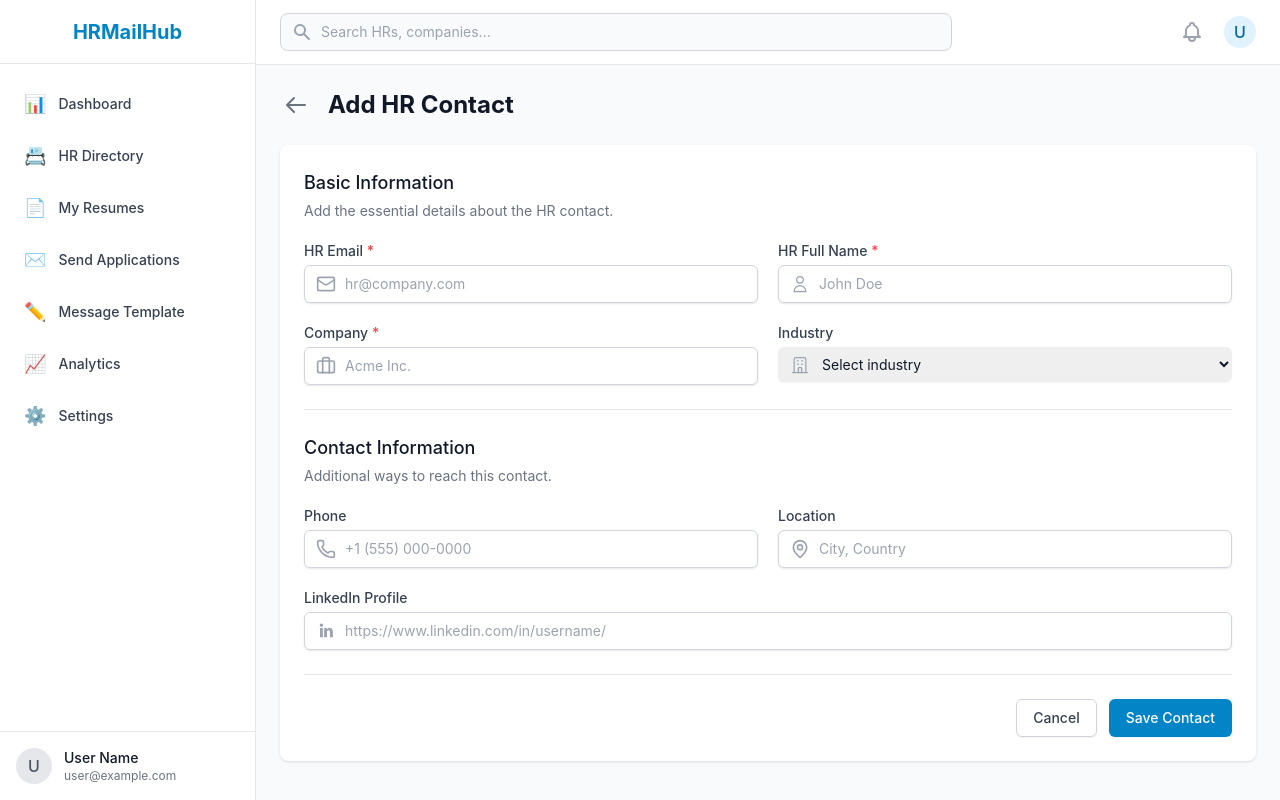
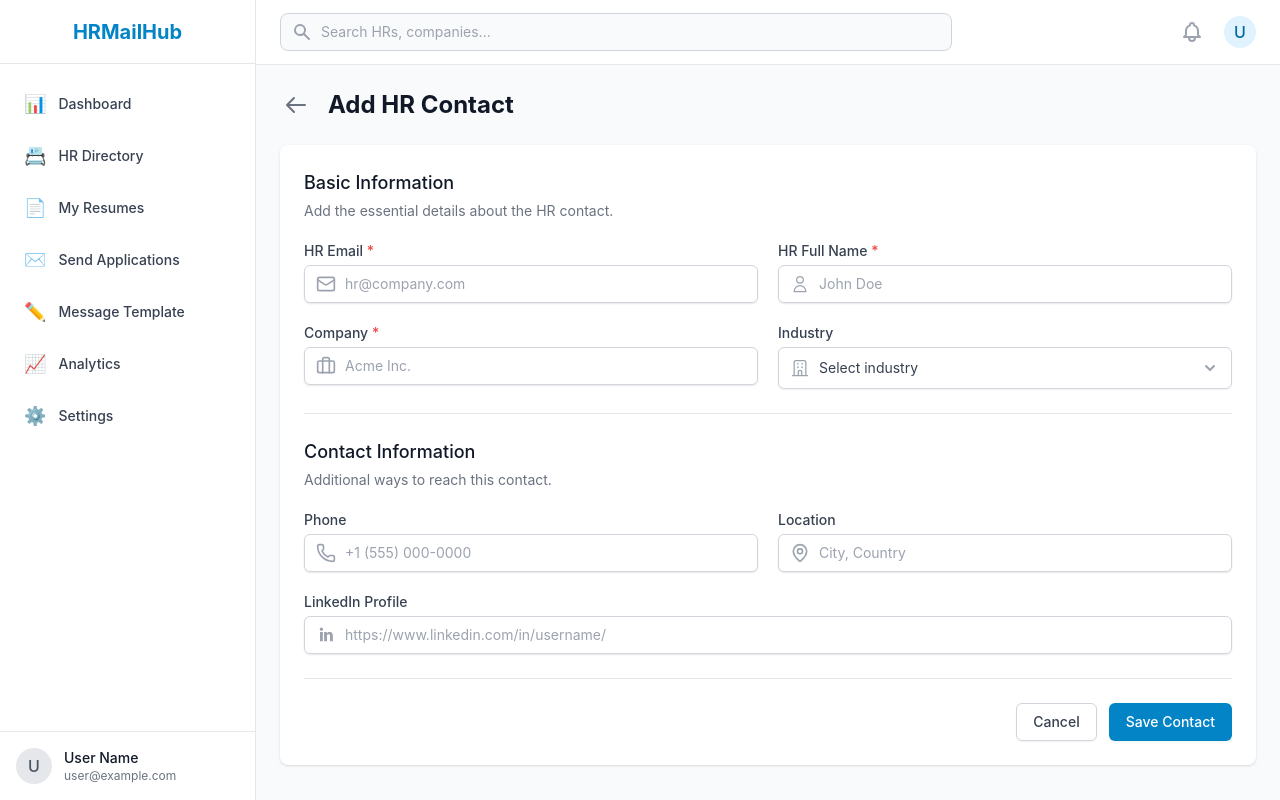
Before and after one commit to Vijaykumar308/HR-Mail-Hub, a React app in the folder frontend/: page /hr-directory/create in a window 1280 px wide. Built offline with nearby package versions, Linux system fonts and the light colour scheme; the HTML template or start-up script is replaced by a standard one.

Commit message:
hr-directory page is created

```diff
--- a/frontend/src/pages/HRDirectoryCreate.jsx
+++ b/frontend/src/pages/HRDirectoryCreate.jsx
@@ -20,6 +20,7 @@ const HRDirectoryCreate = () => {
 
   const industries = [
     'Technology',
+    'Software Engineering',
     'E-commerce',
     'Finance',
     'Healthcare',
@@ -175,21 +176,26 @@ const HRDirectoryCreate = () => {
                   Industry
                 </label>
                 <div className="relative">
+                  <div className="absolute inset-y-0 left-0 pl-3 flex items-center pointer-events-none">
+                    <svg className="h-5 w-5 text-gray-400" fill="none" viewBox="0 0 24 24" stroke="currentColor">
+                      <path strokeLinecap="round" strokeLinejoin="round" strokeWidth={1.5} d="M19 21V5a2 2 0 00-2-2H7a2 2 0 00-2 2v16m14 0h2m-2 0h-5m-9 0H3m2 0h5M9 7h1m-1 4h1m4-4h1m-1 4h1m-5 10v-5a1 1 0 011-1h2a1 1 0 011 1v5m-4 0h4" />
+                    </svg>
+                  </div>
                   <select
                     id="industry"
                     name="industry"
                     value={formData.industry}
                     onChange={handleChange}
-                    className="mt-1 block w-full pl-10 pr-10 py-2 text-base border-gray-300 focus:outline-none focus:ring-primary-500 focus:border-primary-500 sm:text-sm rounded-md shadow-sm"
+                    className="block w-full pl-10 pr-10 py-2.5 text-gray-700 border border-gray-300 rounded-md shadow-sm focus:outline-none focus:ring-1 focus:ring-primary-500 focus:border-primary-500 sm:text-sm appearance-none bg-white"
                   >
                     <option value="">Select industry</option>
                     {industries.map(industry => (
                       <option key={industry} value={industry}>{industry}</option>
                     ))}
                   </select>
-                  <div className="absolute inset-y-0 left-0 pl-3 flex items-center pointer-events-none">
-                    <svg className="h-5 w-5 text-gray-400" fill="none" viewBox="0 0 24 24" stroke="currentColor">
-                      <path strokeLinecap="round" strokeLinejoin="round" strokeWidth={1.5} d="M19 21V5a2 2 0 00-2-2H7a2 2 0 00-2 2v16m14 0h2m-2 0h-5m-9 0H3m2 0h5M9 7h1m-1 4h1m4-4h1m-1 4h1m-5 10v-5a1 1 0 011-1h2a1 1 0 011 1v5m-4 0h4" />
+                  <div className="absolute inset-y-0 right-0 flex items-center pr-3 pointer-events-none">
+                    <svg className="h-5 w-5 text-gray-400" xmlns="http://www.w3.org/2000/svg" viewBox="0 0 20 20" fill="currentColor" aria-hidden="true">
+                      <path fillRule="evenodd" d="M5.293 7.293a1 1 0 011.414 0L10 10.586l3.293-3.293a1 1 0 111.414 1.414l-4 4a1 1 0 01-1.414 0l-4-4a1 1 0 010-1.414z" clipRule="evenodd" />
                     </svg>
                   </div>
                 </div>
```
